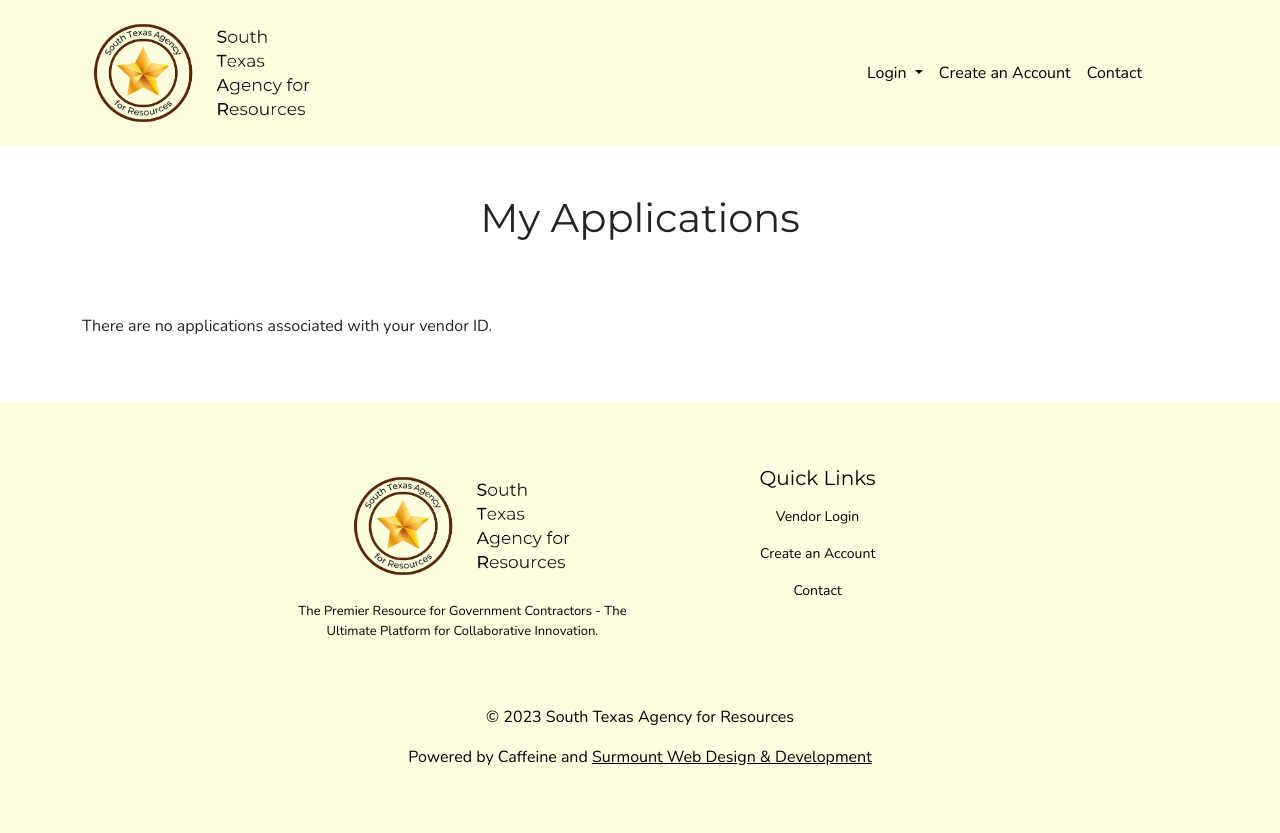
After one commit to bharding216/star, a Python web app: template project/templates/applications_summary_page.html in a window 1280 px wide. The commit adds this page. Run offline with Jinja, Linux system fonts and the light colour scheme; the template is opened without the code that fills it, so the values that code supplies are empty; some libraries are stand-ins or nearby versions.

Commit message:
added navbar for application view

```diff
--- /dev/null
+++ b/project/templates/applications_summary_page.html
@@ -0,0 +1,90 @@
+{% extends 'base.html' %}
+
+{% block title %}My Applications | STAR{% endblock %}
+
+{% block content %}
+
+{% with messages = get_flashed_messages(with_categories=True) %}
+{% if messages %}
+    <div class="container my-5">
+        {% for category, message in messages %}
+            {% if category == 'success' %}
+                <div class="alert alert-success mx-5" role="alert">
+                    {{ message }}
+                </div>
+            {% else %}
+                <div class="alert alert-danger mx-5" role="alert">
+                    {{ message }}
+                </div>
+            {% endif %}
+        {% endfor %}
+    </div>
+{% endif %}
+{% endwith %}
+
+<div class="py-5">
+    <div class="container">
+        <div class="row mb-3">
+            <div class="col-12 align-items-center justify-content-center d-flex">
+                <div class="text-center">
+                    <h1>My Applications</h1>
+                </div>
+            </div>
+        </div>
+    </div>
+</div>
+
+
+<div class="pb-5">
+    <div class="container" style="overflow-x: auto;">
+            {% if bid_list|length == 0 %}
+                <p>There are no applications associated with your vendor ID.</p>
+
+            {% else %}
+
+                <table style="margin: 0 auto">
+                    <thead>
+                        <tr>
+                            <th class="text-center align-middle" scope="col" style="width: 150px; padding-left: 10px;">Bid ID</th>
+                            <th class="text-center align-middle" scope="col" style="width: 300px; padding: 0px 20px;">Bid Title</th>
+                            <th class="text-center align-middle" scope="col" style="width: 100px; padding: 0px 20px;">Bid Type</th>
+                            <th class="text-center align-middle" scope="col" style="width: 200px; padding: 0px 20px;">Close Date/Time (Central)</th>
+                            <th class="text-center align-middle" scope="col" style="width: 150px; padding: 0px 20px;">Status</th>
+                            <th class="text-center align-middle" scope="col" style="padding-right: 30px;">View Application</th>
+                        </tr>
+                    </thead>
+
+                    <tbody>
+                        {% for bid in bid_list %}
+                            <tr>
+                                <td class="text-center align-middle" style="padding-left: 10px;">{{ bid.id }}</td>
+                                <td class="text-center align-middle" style="width: 300px; padding: 0px 10px 0px 10px;">{{ bid.title }}</td>
+                                <td class="text-center align-middle" style="width: 150px; padding: 0px 10px 0px 10px;">{{ bid.type }}</td>
+                                <td class="text-center align-middle" style="width: 300px; padding: 0px 10px 0px 10px;">{{ bid.close_date.strftime('%b-%d-%Y %I:%M %p') }}</td>
+                                <td class="text-center align-middle" style="width: 150; padding: 0px 10px 0px 10px;">{{ bid.status }}</td>
+                                <td class="text-center align-middle" style="padding-right: 40px;">
+                                    <form action="{{ url_for('views.view_bid_details', bid_id = bid.id) }}" method="POST">
+                                        <input type="hidden" name="project_title" value="{{ bid.title }}">
+                                        <input type="hidden" name="bid_id" value="{{ bid.id }}">
+                                        <button type="submit"
+                                            class="btn btn-primary"
+                                            style="width:auto">
+                                            Select
+                                        </button>
+                                    </form>
+                                </td>
+                            </tr>
+                        {% endfor %}
+                    </tbody>
+                </table>
+
+            {% endif %}
+
+    </div>
+</div>
+
+
+
+
+
+{% endblock %}
--- a/project/templates/base.html
+++ b/project/templates/base.html
@@ -102,6 +102,13 @@
                         {% endif %}
 
                         {% if user.is_authenticated and session['user_type'] == 'supplier' %}
+                            <li class="nav-item">
+                                <a class="nav-link" aria-current="page"
+                                    href="{{ url_for('views.applications_summary_page') }}">
+                                    My Applications
+                                </a>
+                            </li>
+
                             <li class="nav-item">
                                 <a class="nav-link" aria-current="page"
                                     href="{{ url_for('views.supplier_settings') }}">
--- a/project/templates/current_bids.html
+++ b/project/templates/current_bids.html
@@ -62,7 +62,7 @@
                         <td class="text-center align-middle" style="width: 300px; padding: 0px 10px 0px 10px;">{{ bid.issue_date.strftime('%b-%d-%Y') }}</td>
                         <td class="text-center align-middle" style="width: 300px; padding: 0px 10px 0px 10px;">{{ bid.close_date.strftime('%b-%d-%Y %I:%M %p') }}</td>
                         <td class="text-center align-middle" style="padding-right: 40px;">
-                            <form action="{{ url_for('views.view_bid_details') }}" method="POST">
+                            <form action="{{ url_for('views.view_bid_details', bid_id = bid.id) }}" method="POST">
                                 <input type="hidden" name="project_title" value="{{ bid.title }}">
                                 <input type="hidden" name="bid_id" value="{{ bid.id }}">
                                 <button type="submit"
```
Also changed, not shown: project/templates/index.html (+5 -6 lines), project/templates/update_supplier_settings.html (+64 -3 lines), project/templates/view_bid_details.html (+26 -0 lines), project/views.py (+55 -12 lines).
